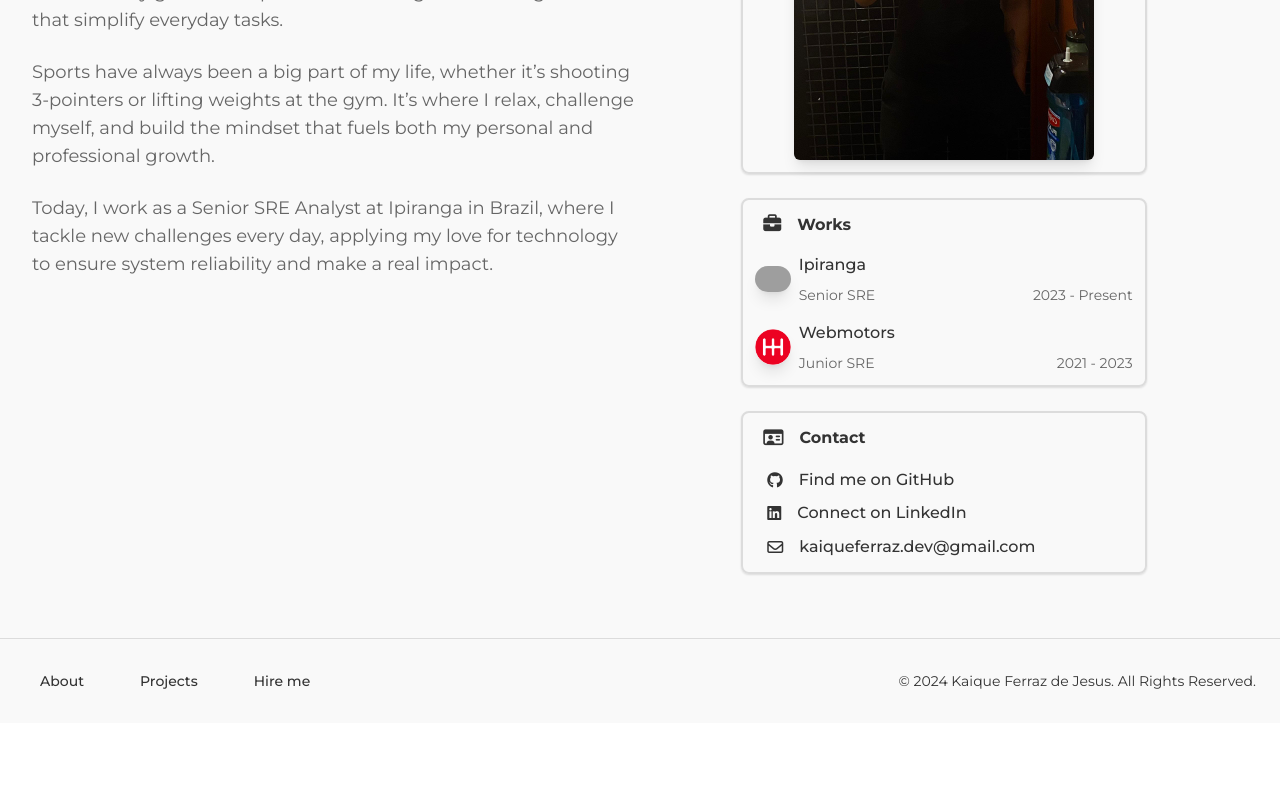
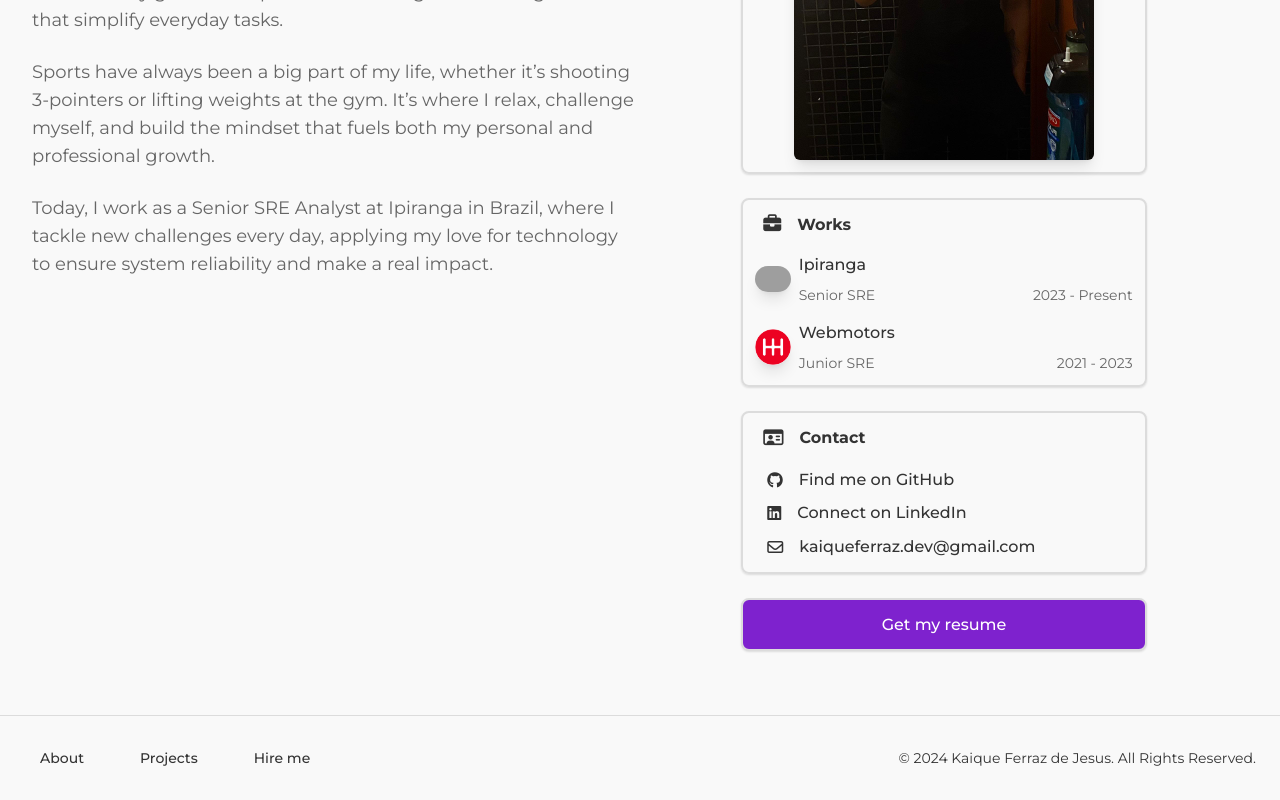
Before and after one commit to KaiqueFj/KaiqueFJ-Portfolio, a Next.js app: page / in a window 1280 px wide. Shown: the part 384-1184 px from the top of the page. Before the commit the page ends 1107 px from the top, so only its background shows below. Built offline with nearby package versions, Linux system fonts and the light colour scheme; grey boxes are pictures that could not be loaded.

Commit message:
feat: added the get my resume button to donwload the resume and added some colors

```diff
--- a/src/app/components/Introduction.tsx
+++ b/src/app/components/Introduction.tsx
@@ -162,6 +162,21 @@ export default function Introduction() {
             </ul>
           </div>
         </div>
+
+        {/* Get resume section */}
+        <div className="listContact border-2 w-full sm:w-2/3 bg-purple-700  hover:bg-hover-primary-text-color transition flex flex-col rounded-lg border-border-color shadow-sm shadow-border-color items-center p-3">
+          {/* Content */}
+          <div className="flex flex-col  ">
+            <a
+              href="/cv/Kaique-Ferraz-de-Jesus-CV-US.pdf"
+              download="Kaique_Ferraz_Resume.pdf"
+            >
+              <button className="btn-download text-base font-medium text-fourth-text-color">
+                Get my resume
+              </button>
+            </a>
+          </div>
+        </div>
       </div>
     </div>
   );
--- a/src/app/globals.css
+++ b/src/app/globals.css
@@ -46,9 +46,12 @@ body {
   --primary-text-color: #e4e4e7;
   --secondary-text-color: #909098;
   --third-text-color: #8351e7;
+  --fourth-text-color: #ffffff;
+
   --border-color: #262a31;
 
   --hover-primary-text-color: #8351e7;
+  --hover-primary-text-color-contrast: #663fb3;
 
   --tw-text-opacity: 1;
 }
@@ -60,9 +63,11 @@ body {
   --primary-text-color: #333333;
   --secondary-text-color: #666666;
   --third-text-color: #7b6eff;
+  --fourth-text-color: #ffffff;
   --border-color: #dcdcdc;
 
   --hover-primary-text-color: #7b6eff;
+  --hover-primary-text-color-contrast: #663fb3;
 
   --tw-text-opacity: 1;
 }
--- a/src/app/hireMe/page.tsx
+++ b/src/app/hireMe/page.tsx
@@ -107,7 +107,7 @@ export default function HireMe() {
           </div>
           <button
             type="submit"
-            className="w-full p-2 bg-primary-background text-primary-text-color font-semibold rounded hover:bg-hover-primary-text-color transition"
+            className="w-full p-2 bg-primary-background text-fourth-text-color font-semibold rounded hover:bg-hover-primary-text-color transition"
           >
             Send Message
           </button>
--- a/tailwind.config.ts
+++ b/tailwind.config.ts
@@ -15,7 +15,9 @@ export default {
         "primary-text-color": "var(--primary-text-color)",
         "secondary-text-color": "var(--secondary-text-color)",
         "third-text-color": "var(--third-text-color)",
+        "fourth-text-color": "var(--fourth-text-color)",
         "hover-primary-text-color": "var(--hover-primary-text-color)",
+        " --hover-primary-text-color-contrast": "var(--hover-primary-text-color-contrast)",
         "border-color": "var(--border-color)",
       },
     },
```
Also changed, not shown: 1 other file (tests, documents, lock files or other folders).
